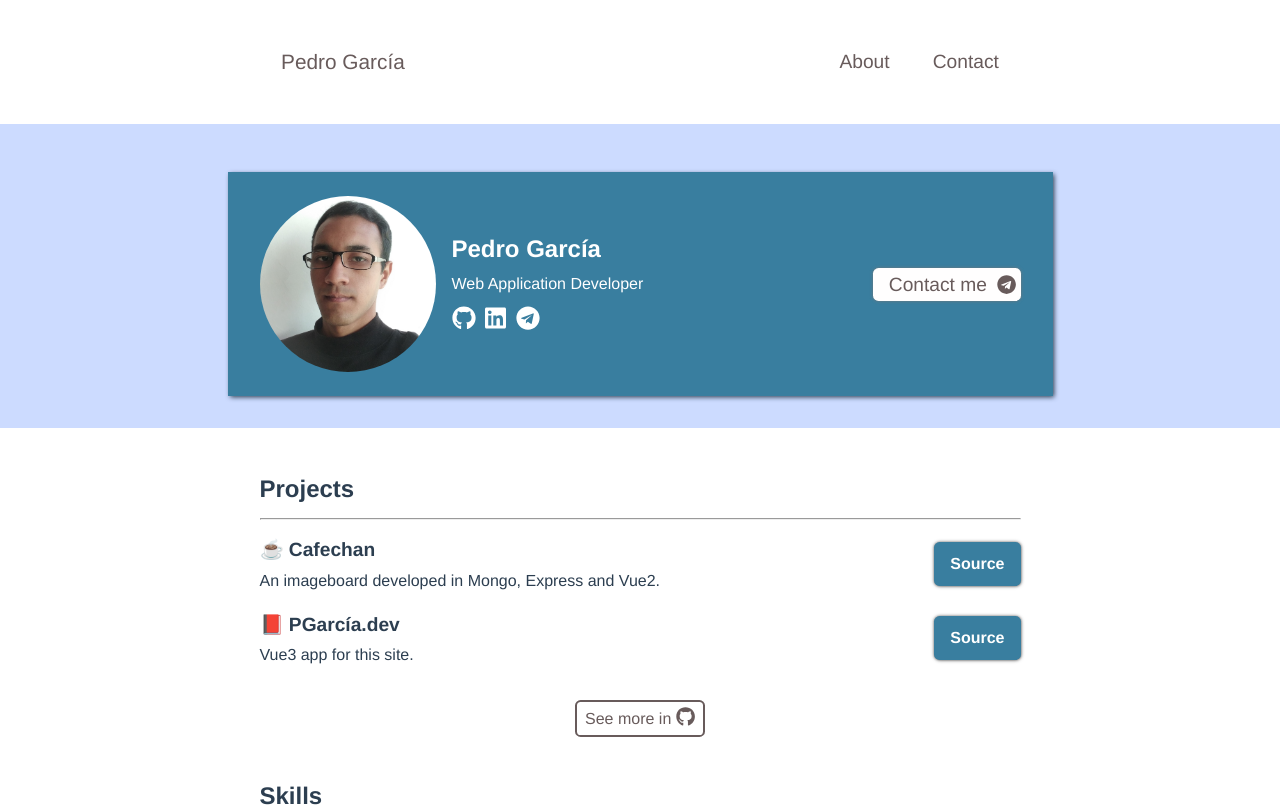
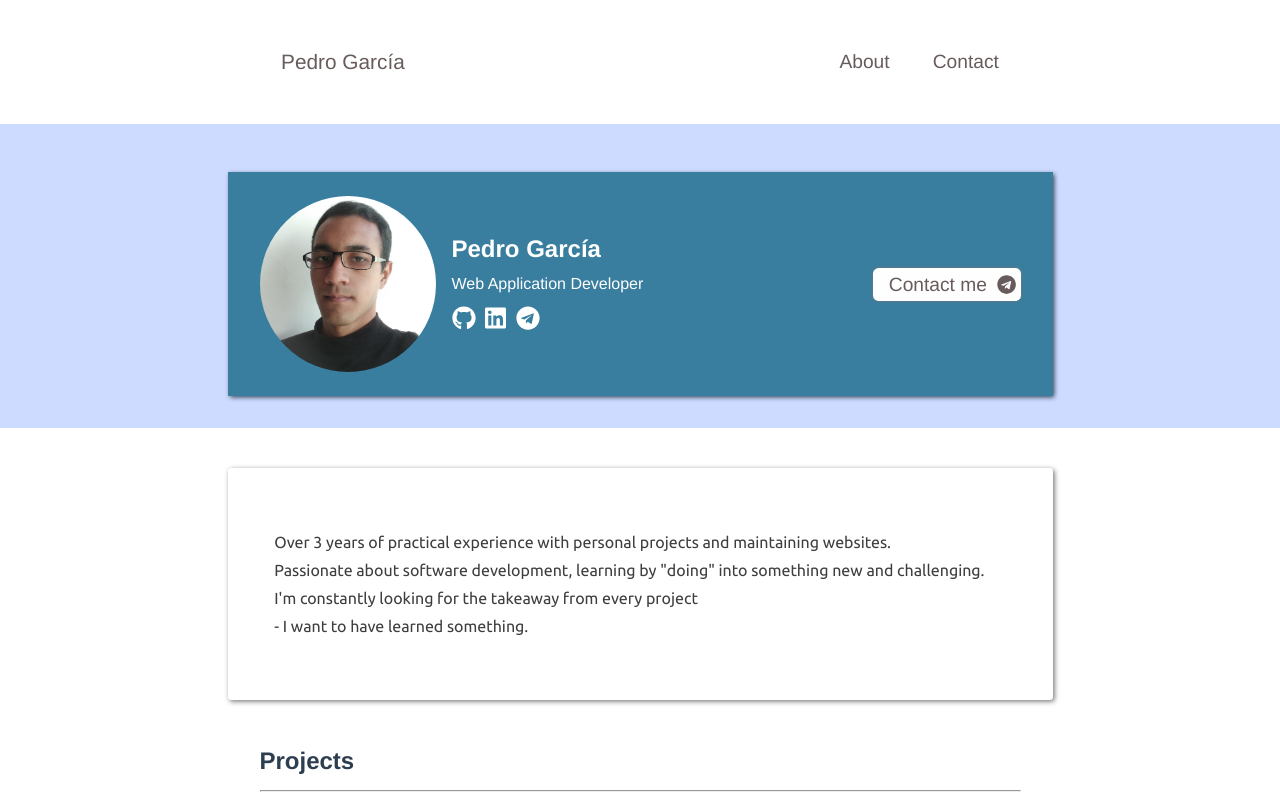
Before and after one commit to PedGarblue/budare.dev, a Vue app: page / in a window 1280 px wide. Shown: the top 807 px of the page. Built offline with nearby package versions, Linux system fonts and the light colour scheme.

Commit message:
Added Ubuntu font in global css Added short aboutme section in home page

```diff
--- a/src/assets/style.css
+++ b/src/assets/style.css
@@ -6,6 +6,10 @@
   --black: #3e3e3e;
   --blue: #397e9f;
   --white: #f4f3f3;
+}
+@font-face {
+  font-family: "Ubuntu";
+  src: local("Ubuntu"), url(./fonts/Ubuntu/Ubuntu-Regular.ttf) format("truetype");
 }
 *, ::after, ::before {
   box-sizing: border-box;
--- /dev/null
+++ b/src/components/short-aboutme.vue
@@ -0,0 +1,37 @@
+<template>
+  <section class="short-aboutme">
+    <div class="container">
+      <p>
+        {{ aboutme.short }}
+      </p>
+    </div>
+  </section>
+</template>
+
+<script>
+import aboutme from "@/data/aboutme";
+
+export default {
+  name: "ShortAboutme",
+  data() {
+    return {
+      aboutme
+    };
+  }
+};
+</script>
+
+<style scoped>
+.container {
+  padding-top: 1rem;
+  padding-bottom: 1rem;
+  box-shadow: 0.1rem 0.1rem 0.3rem var(--gray);
+  border-radius: 0.2rem;
+  color: var(--black);
+  font-family: "Ubuntu", Arial, Helvetica;
+}
+p {
+  line-break: normal;
+  white-space: pre;
+}
+</style>
--- /dev/null
+++ b/src/data/aboutme.js
@@ -0,0 +1,8 @@
+export default {
+  short: `
+    Over 3 years of practical experience with personal projects and maintaining websites.
+    Passionate about software development, learning by "doing" into something new and challenging.
+    I'm constantly looking for the takeaway from every project
+    - I want to have learned something.
+  `
+};
--- a/src/views/Home.vue
+++ b/src/views/Home.vue
@@ -1,6 +1,7 @@
 <template>
   <div class="home">
     <Blurb />
+    <ShortAboutme />
     <Projects />
     <Skills />
   </div>
@@ -8,6 +9,7 @@
 
 <script>
 import Blurb from "@/components/blurb.vue";
+import ShortAboutme from "@/components/short-aboutme.vue";
 import Projects from "@/components/projects.vue";
 import Skills from "@/components/skills.vue";
 
@@ -15,6 +17,7 @@ export default {
   name: "Home",
   components: {
     Blurb,
+    ShortAboutme,
     Projects,
     Skills
   }
```
